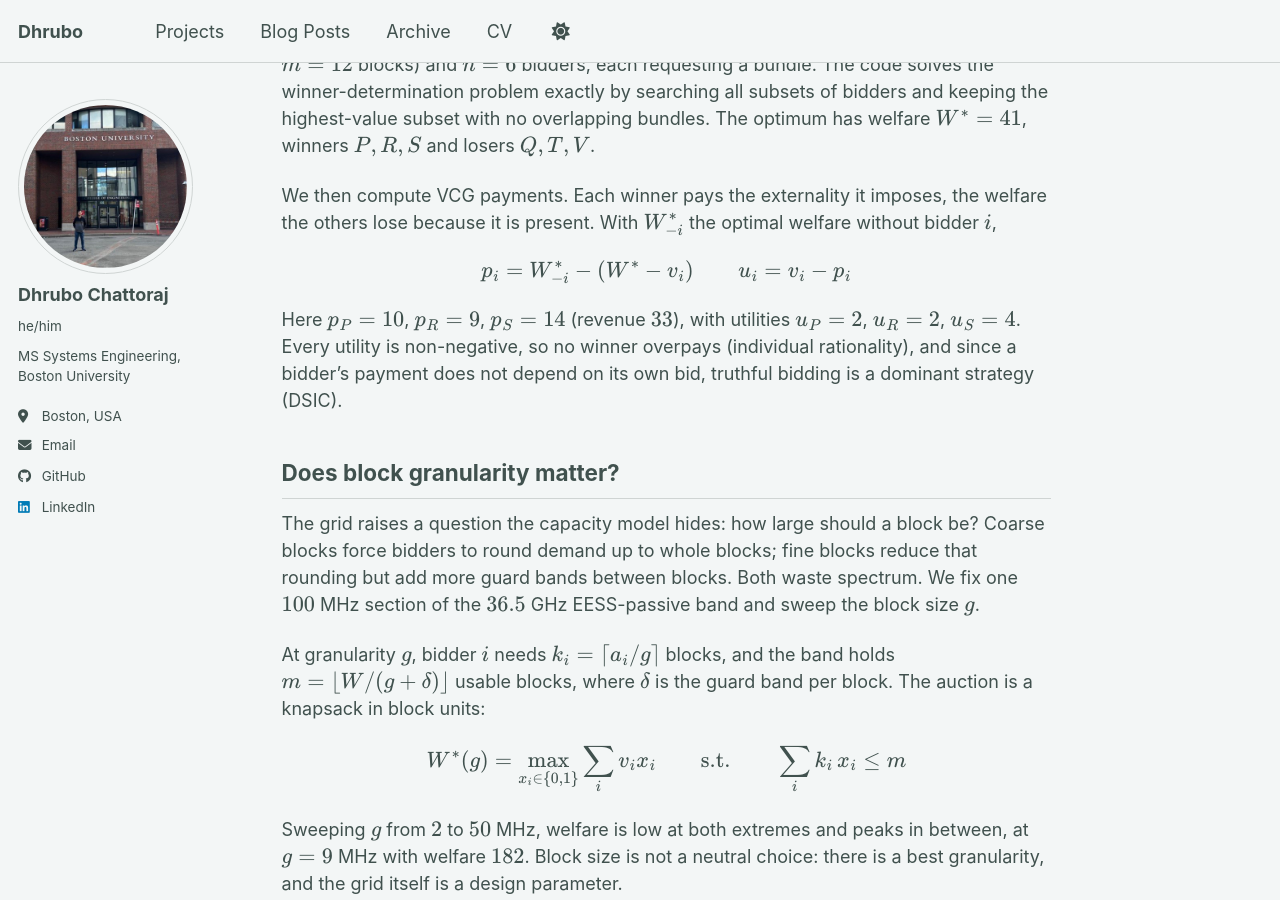
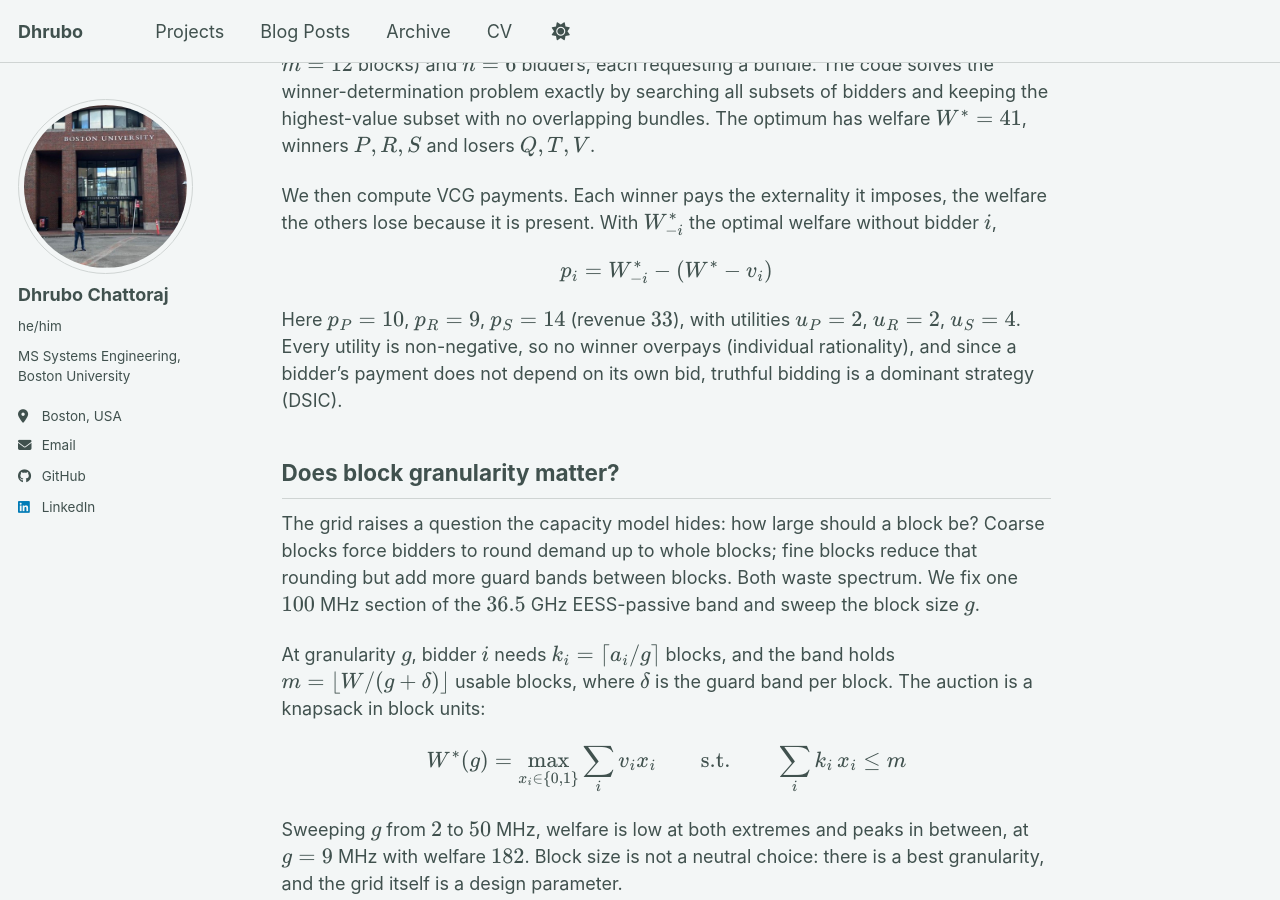
Before and after one commit to dhrubo404/dhrubo404.github.io, a Jekyll site: the page built from _pages/writeups/06_Week 6.md, in a window 1280 px wide and 900 px high, scrolled down 2218 px. Built offline with Jekyll 4.4.1, drawn with Linux system fonts in a browser that asks for light colours; a script bundle is joined from its source files by our own code; library files that are not in the unit come from our copies.

Commit message:
Update VCG writeups [auto]

```diff
--- a/_pages/writeups/06_Week 6.md
+++ b/_pages/writeups/06_Week 6.md
@@ -83,7 +83,11 @@ We run this on a fixed instance: a $3 \times 4$ grid (3 frequency channels, 4 ti
 
 We then compute VCG payments. Each winner pays the externality it imposes, the welfare the others lose because it is present. With $W^{*}_{-i}$ the optimal welfare without bidder $i$,
 
-$$p_i = W^{*}_{-i} - \left(W^{*} - v_i\right) \qquad u_i = v_i - p_i$$
+<div>
+$$
+p_i = W_{-i}^{*} - \left(W^{*} - v_i\right)
+$$
+</div>
 
 Here $p_P = 10$, $p_R = 9$, $p_S = 14$ (revenue $33$), with utilities $u_P = 2$, $u_R = 2$, $u_S = 4$. Every utility is non-negative, so no winner overpays (individual rationality), and since a bidder's payment does not depend on its own bid, truthful bidding is a dominant strategy (DSIC).
 
```
